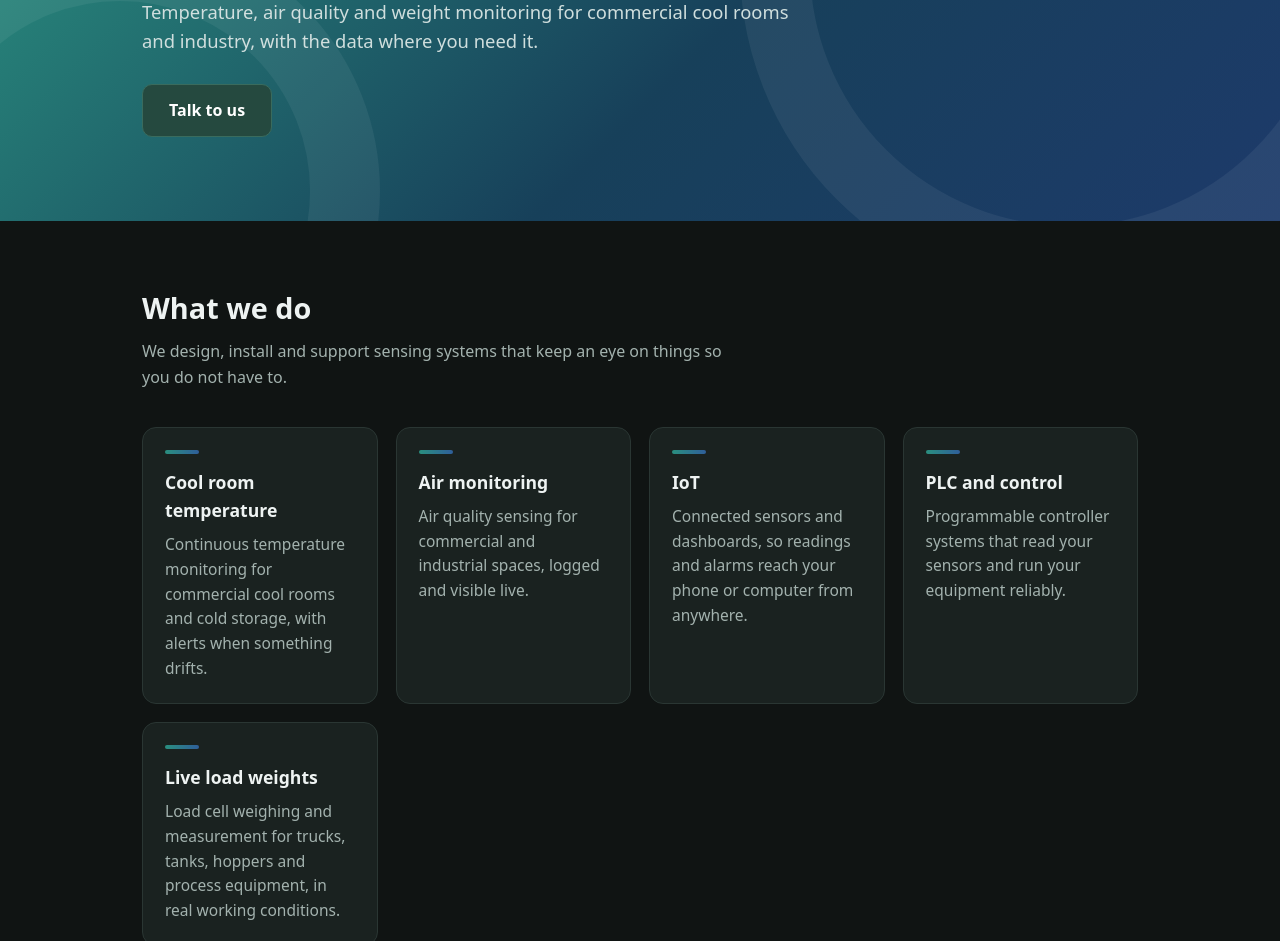
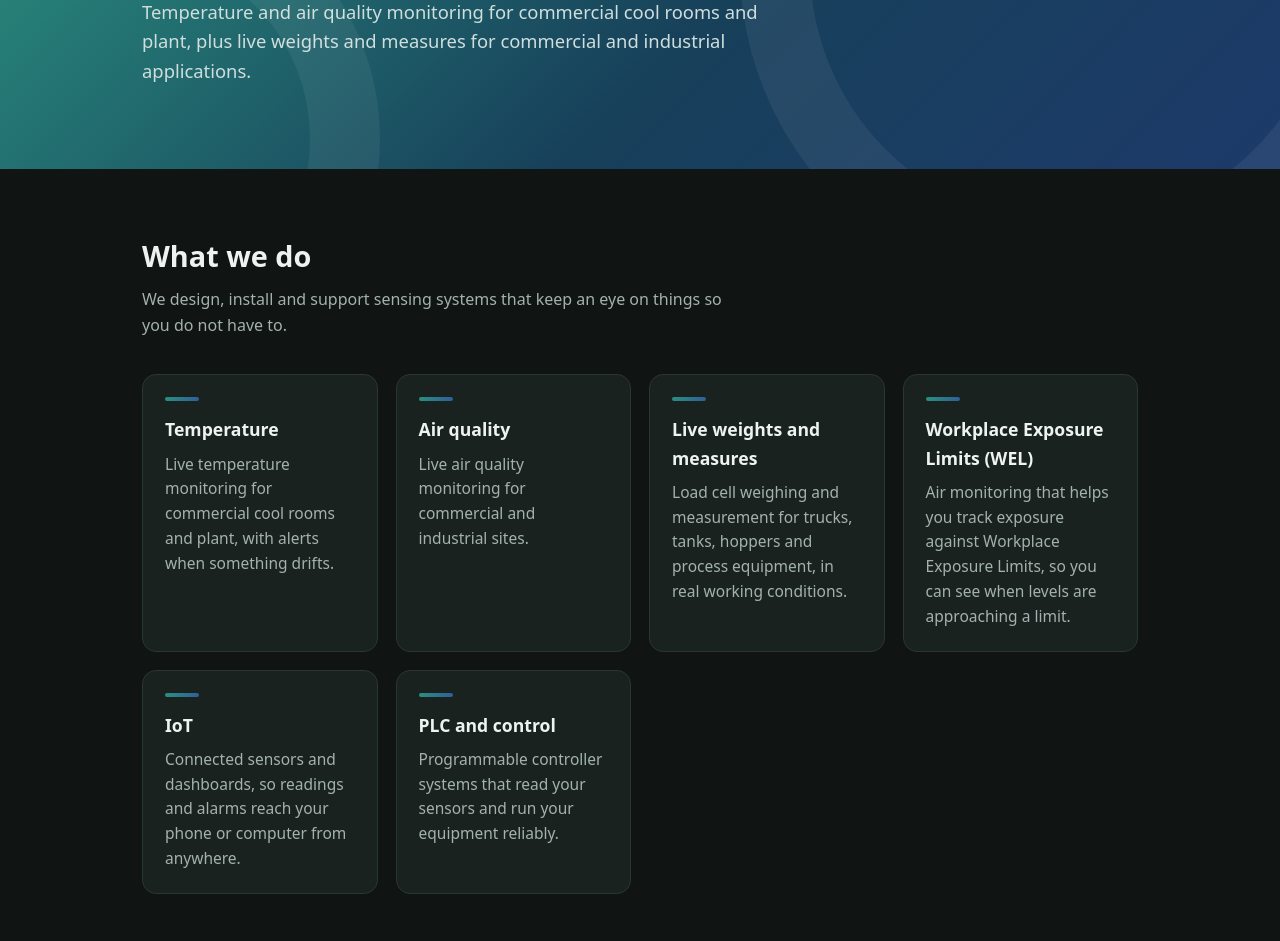
Before and after one commit to Tool1001/rosan-website, a plain HTML site: page index.html in a window 1280 px wide. Shown: the part 237-1178 px from the top of the page. Drawn offline with Linux system fonts and the light colour scheme.

Commit message:
Add files via upload

```diff
--- a/index.html
+++ b/index.html
@@ -46,7 +46,7 @@ nav a.login:hover{background:var(--btn);color:#fff}
 .hero:after{width:380px;height:380px;left:-140px;bottom:-230px}
 .hero .wrap{position:relative;padding-top:84px;padding-bottom:84px}
 .hero h1{font-size:clamp(2rem,5vw,3.2rem);line-height:1.15;margin:0 0 18px;max-width:16em}
-.hero p{font-size:1.15rem;color:#cfdedd;max-width:36em;margin:0 0 28px}
+.hero p{font-size:1.15rem;color:#cfdedd;max-width:36em;margin:0}
 .btn{display:inline-block;background:var(--btn);color:#fff;padding:13px 26px;border-radius:10px;text-decoration:none;font-weight:600;border:1px solid #3a6b5d}
 .btn:hover{background:#2d5a4d}
 section{padding:64px 0}
@@ -90,32 +90,32 @@ footer .badge img{height:26px}
 
 <main id="top">
 <div class="hero"><div class="wrap">
-<h1>Sensing you can trust, live.</h1>
-<p>Temperature, air quality and weight monitoring for commercial cool rooms and industry, with the data where you need it.</p>
-<a class="btn" href="#contact">Talk to us</a>
+<h1>Live sensing you can trust.</h1>
+<p>Temperature and air quality monitoring for commercial cool rooms and plant, plus live weights and measures for commercial and industrial applications.</p>
 </div></div>
 
 <section id="what"><div class="wrap">
 <h2>What we do</h2>
 <p class="lead">We design, install and support sensing systems that keep an eye on things so you do not have to.</p>
 <div class="grid">
-<div class="card"><h3>Cool room temperature</h3><p>Continuous temperature monitoring for commercial cool rooms and cold storage, with alerts when something drifts.</p></div>
-<div class="card"><h3>Air monitoring</h3><p>Air quality sensing for commercial and industrial spaces, logged and visible live.</p></div>
+<div class="card"><h3>Temperature</h3><p>Live temperature monitoring for commercial cool rooms and plant, with alerts when something drifts.</p></div>
+<div class="card"><h3>Air quality</h3><p>Live air quality monitoring for commercial and industrial sites.</p></div>
+<div class="card"><h3>Live weights and measures</h3><p>Load cell weighing and measurement for trucks, tanks, hoppers and process equipment, in real working conditions.</p></div>
+<div class="card"><h3>Workplace Exposure Limits (WEL)</h3><p>Air monitoring that helps you track exposure against Workplace Exposure Limits, so you can see when levels are approaching a limit.</p></div>
 <div class="card"><h3>IoT</h3><p>Connected sensors and dashboards, so readings and alarms reach your phone or computer from anywhere.</p></div>
 <div class="card"><h3>PLC and control</h3><p>Programmable controller systems that read your sensors and run your equipment reliably.</p></div>
-<div class="card"><h3>Live load weights</h3><p>Load cell weighing and measurement for trucks, tanks, hoppers and process equipment, in real working conditions.</p></div>
 </div>
 </div></section>
 
 <section id="industrial" class="alt"><div class="wrap">
-<h2>Industrial applications</h2>
+<h2>Commercial and industrial applications</h2>
 <p class="lead">Built for plant floors, not just labs.</p>
 <div class="split">
 <img src="load-cell-mounted-under-vessel.jpg" alt="Load cell mounted under a process vessel support for live weighing" loading="lazy">
 <div>
 <h3>Weighing and measuring</h3>
-<p>Load cells under vessels and structures give a live weight you can use for inventory, batching and process control.</p>
-<ul class="tick"><li>Live weight readings into your PLC or dashboard</li><li>Rugged installs that cope with wet and dirty sites</li><li>Calibrated and tested on commissioning</li></ul>
+<p>Load cells under trucks, vessels and structures give a live weight you can use for roadworthiness, inventory, batching and process control and live commodity tracking.</p>
+<ul class="tick"><li>Live weight readings into your PLC or dashboard</li><li>Built for almost any environment</li><li>Calibrated and tested on commissioning</li></ul>
 </div>
 </div>
 <div class="pair">
```
Also changed, not shown: load-cell-connector.jpg, load-cell-end-closeup.jpg.
